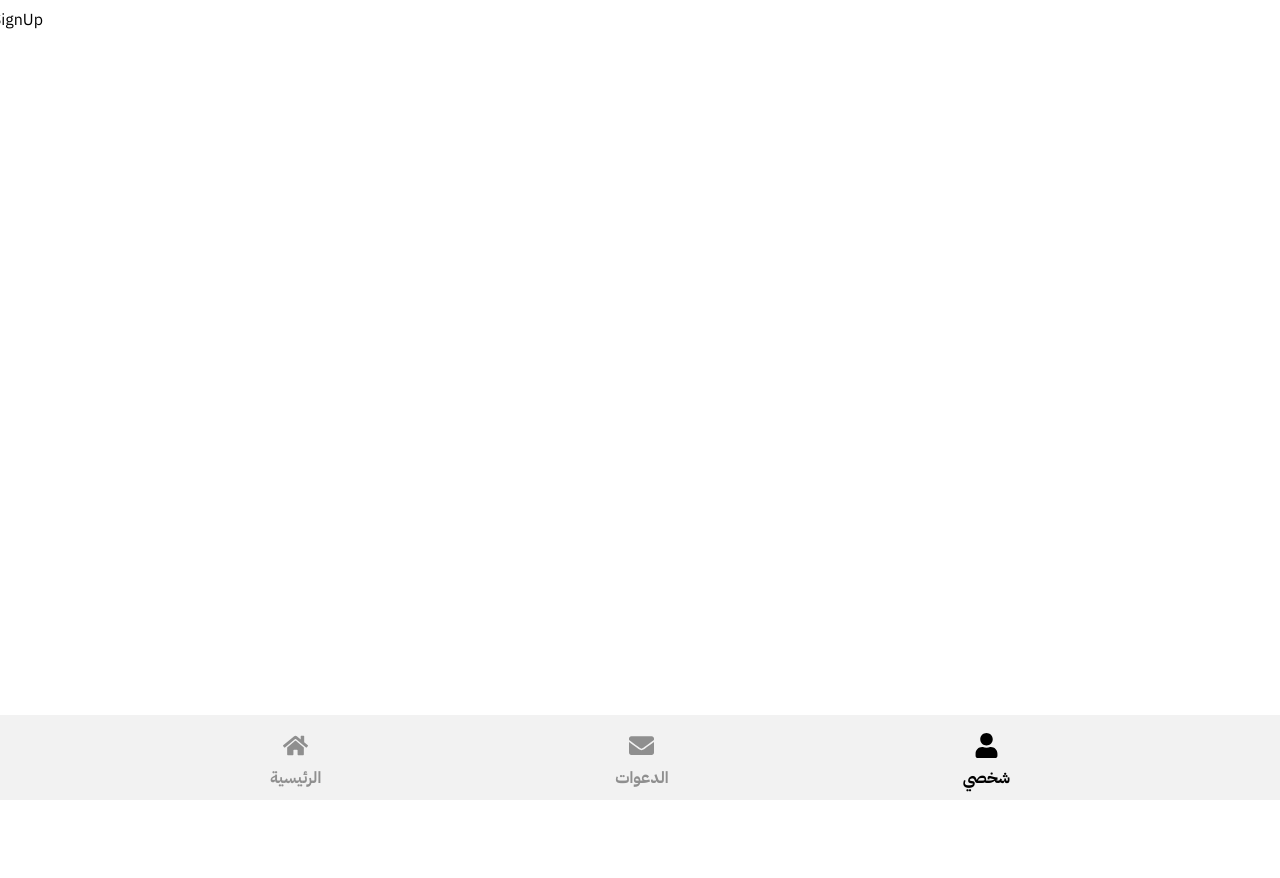
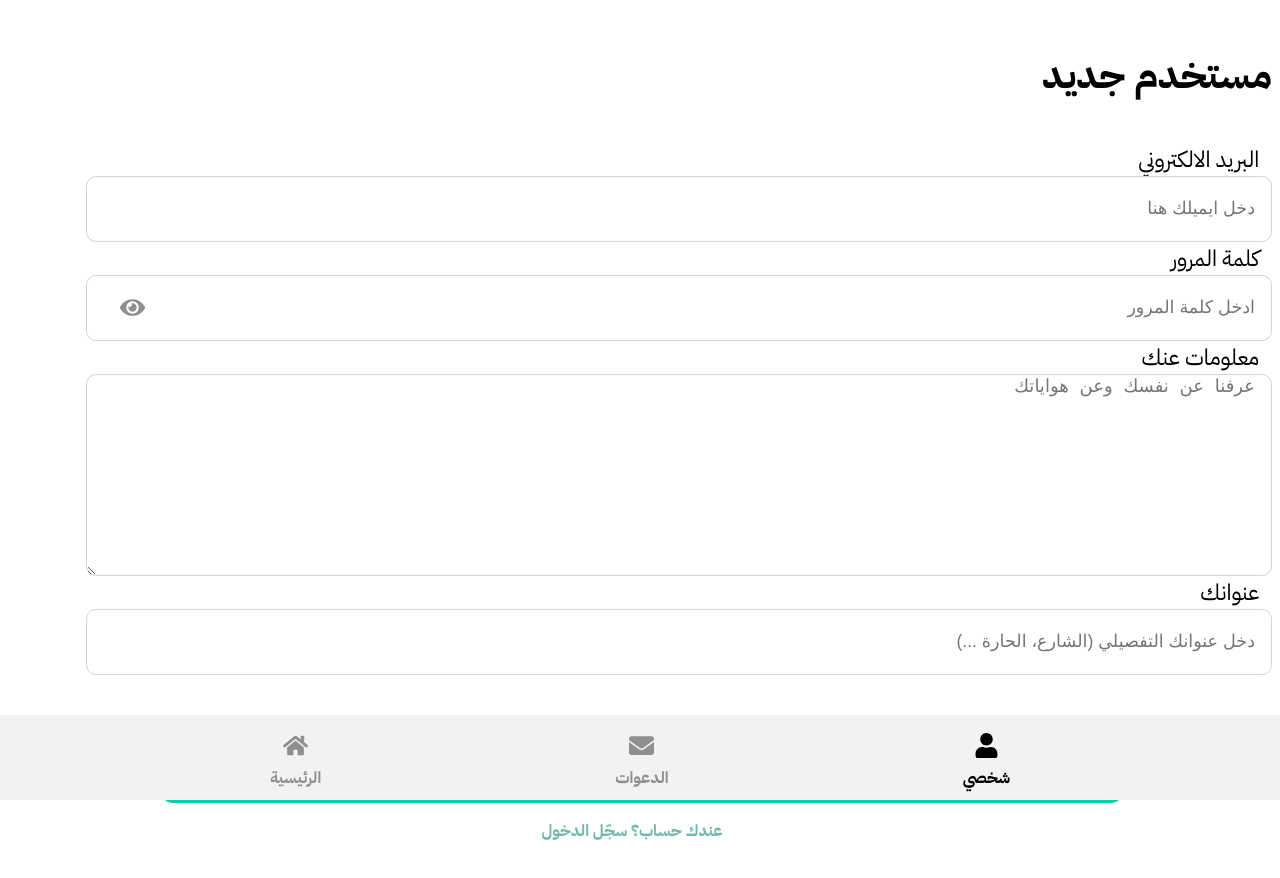
Before and after one commit to Awxsl/SportsApp, a React (Create React App) app: page /signup in a window 1280 px wide. Shown: the top 878 px of the page. Before the commit the page ends 800 px from the top, so only its background shows below. Built offline with nearby package versions, Linux system fonts and the light colour scheme.

Commit message:
Built the template for signin and signup

```diff
--- a/src/index.css
+++ b/src/index.css
@@ -1,4 +1,9 @@
 @import url('https://fonts.googleapis.com/css2?family=IBM+Plex+Sans+Arabic:wght@400;700&display=swap');
+
+:root {
+  --primary-color: #0DCDAA;
+  --light-grey: #8f8f8f;
+}
 
 body {
   font-family: 'IBM Plex Sans Arabic', sans-serif;
@@ -11,8 +16,13 @@ p {
   flex-direction: row-reverse;
 }
 
+a {
+  text-decoration: none;
+}
+
 .container {
   width: 100vw;
+  margin-bottom: 5rem;
 }
 
 
@@ -75,8 +85,9 @@ p {
 }
 
 .signInForm {
-  /* display: flex;
-  flex-direction: column; */
+  display: flex;
+  flex-direction: column;
+  justify-content: center;
 }
 
 .inputItem {
@@ -88,30 +99,39 @@ p {
 .inputLabel {
   font-size: 1.4rem;
   font-weight: 400;
-  margin-right: 0.8rem;
+  margin: 0 0.8rem;
 }
 
 .input {
+  height: 4rem;
+}
+
+.input, .bioArea {
   border: none;
-  border-bottom: 1px solid lightgray;
+  border: 1px solid lightgray;
+  border-radius: 10px;
   width: 90%;
   font-size: 1.1rem;
-  /* margin-right: 0.8rem; */
-  height: 3rem;
-  /* border-radius: 20px; */
+  padding: 0 1rem;
   outline: none;
-  transition: border-bottom ease 0.2s;
-
+  margin-left: 1rem;
+  transition: border ease 0.2s;
 }
 
-.input:focus {
-  border-bottom: 1px solid #000000;
+.input:focus, .bioArea:focus {
+  border: 1px solid #000000;
+}
+
+.bioArea {
+  border: 1px solid lightgrey;
+  height: 200px;
+  font-size: 18px;
 }
 
 .gotoSignInOrUp {
   display: flex;
   justify-content: center;
-  margin-top: 3rem;
+
   color: rgb(111, 186, 171);
   font-size: 1rem;
   font-weight: 700;
@@ -133,7 +153,7 @@ p {
 }
 
 .btnPrimary {
-  background-color: #0DCDAA;
+  background-color: var(--primary-color);
   color: #fff;
 }
 
@@ -145,3 +165,27 @@ p {
   justify-content: center;
   align-items: center;
 }
+
+.showPasswordDiv {
+  position: relative;
+  width: 100%;
+  display: flex;
+  flex-direction: row-reverse;
+}
+
+.showPasswordIcon, .showPasswordIconActive {
+  cursor: pointer;
+  font-size: 25px;
+  position: absolute;
+  top: 30%;
+  left: 10%;
+  transition: color ease 0.3s;
+}
+
+.showPasswordIcon {
+  color: var(--light-grey)
+}
+
+.showPasswordIconActive {
+  color: #000000;
+}
--- a/src/pages/SignIn.jsx
+++ b/src/pages/SignIn.jsx
@@ -34,11 +34,16 @@ function SignIn() {
           </div>
           <p className="inputLabel">كلمة المرور</p>
           <div className="inputItem">
-              <input dir="rtl" type={showPassword ? 'text' : 'password'} className="input" id='password' value={password} onChange={onChange} placeholder='ادخل كلمة المرور'/>
+              <div className="showPasswordDiv">
+                <input dir="rtl" type={showPassword ? 'text' : 'password'} className="input" id='password' value={password} onChange={onChange} placeholder='ادخل كلمة المرور'/>
+                <FaEye className={showPassword ? 'showPasswordIconActive' : 'showPasswordIcon'} onClick={() => {setShowPassword((prevState) => !prevState)}} />
+              </div>
           </div>
         </div>
         <div className="btnDiv"><button type="submit" className="btn btnPrimary">تسجيل الدخول</button></div>
-      <p className="gotoSignInOrUp">عندك حساب؟ سجل الدخول</p>
+      <Link to='/signup'>
+        <p className="gotoSignInOrUp">ماعندك حساب؟ سجل الان</p>
+      </Link>
       </form>
       </main>
     </>
--- a/src/pages/SignUp.jsx
+++ b/src/pages/SignUp.jsx
@@ -1,7 +1,62 @@
+import { useState } from "react"
+import { useNavigate, Link } from "react-router-dom"
+import { FaEye } from "react-icons/fa"
 
 function SignUp() {
+
+  const[showPassword, setShowPassword] = useState(false)
+  const[formData, setFormData] = useState({email: '', password: '', bio: '', location: ''})
+  const{email, password, bio, location} = formData
+
+  const onChange = (e) => {
+    setFormData((prevState) => ({
+      ...prevState,
+      [e.target.id]: e.target.value
+    }))
+  }
+
+  const onSubmit = (e) => {
+    e.preventDefault()
+  }
+
   return (
-    <div>SignUp</div>
+    <>
+      <header>
+        <p className="pageHeader">مستخدم جديد</p>
+      </header>
+      <main>
+      <form onSubmit={onSubmit} className='signInForm'>
+        <div className="signInPage">
+
+          <p className="inputLabel">البريد الالكتروني</p>
+          <div className="inputItem">
+            <input dir="rtl" type="email" className="input" id='email' value={email} onChange={onChange} placeholder='دخل ايميلك هنا' />
+          </div>
+          <p className="inputLabel">كلمة المرور</p>
+          <div className="inputItem">
+              <div className="showPasswordDiv">
+                <input dir="rtl" type={showPassword ? 'text' : 'password'} className="input" id='password' value={password} onChange={onChange} placeholder='ادخل كلمة المرور'/>
+                <FaEye className={showPassword ? 'showPasswordIconActive' : 'showPasswordIcon'} onClick={() => {setShowPassword((prevState) => !prevState)}} />
+              </div>
+          </div>
+          <p className="inputLabel">معلومات عنك</p>
+          <div className="inputItem">
+            <textarea name="bio" id="bio" className="bioArea" placeholder="عرفنا عن نفسك وعن هواياتك" dir="rtl"></textarea>
+            {/* <input dir="rtl" type="email" className="input" id='email' value={email} onChange={onChange} placeholder='دخل ايميلك هنا' /> */}
+          </div>
+          <p className="inputLabel">عنوانك</p>
+          <div className="inputItem">
+            <input dir="rtl" type="text" className="input" id='location' value={location} onChange={onChange} placeholder='دخل عنوانك التفصيلي (الشارع، الحارة ...)' />
+          </div>
+
+        </div>
+        <div className="btnDiv"><button type="submit" className="btn btnPrimary">تسجيل</button></div>
+      <Link to='/signin'>
+        <p className="gotoSignInOrUp">عندك حساب؟ سجّل الدخول</p>
+      </Link>
+      </form>
+      </main>
+    </>
   )
 }
 
```
